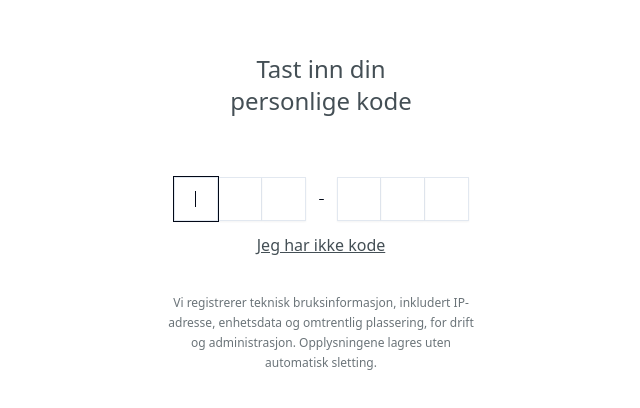
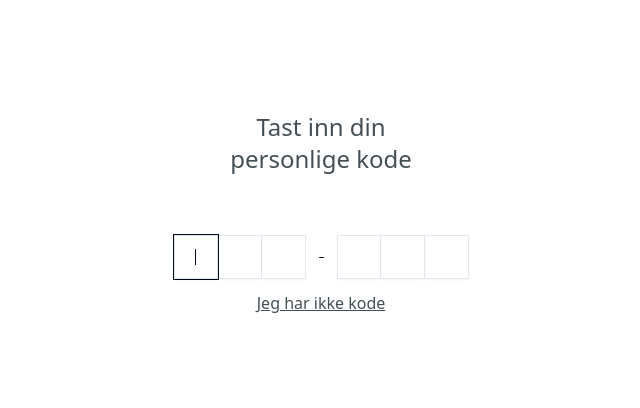
Before and after one commit to notbigmam4/frontend, a React (Vite) app: page / in a window 1280 px wide. Shown: the part 150-558 px from the top of the page, without its empty margins (319-959 px from the left). Built offline with nearby package versions, Linux system fonts and the light colour scheme; no server answers.

Commit message:
remove disclaimer

```diff
--- a/src/pages/Landing.tsx
+++ b/src/pages/Landing.tsx
@@ -107,14 +107,6 @@ const Landing = () => {
                 <NavLink to={'/contact'} className=' cursor-pointer underline text-[#444f55] mt-0'>Jeg har ikke kode</NavLink>
 
             }
-            <p className='mt-6 max-w-[320px] text-center text-xs leading-5 text-[#6b7479]'>
-                Vi registrerer teknisk bruksinformasjon, inkludert IP-adresse,
-                enhetsdata og omtrentlig plassering, for drift og administrasjon.
-                Opplysningene lagres uten automatisk sletting.
-            </p>
-
-
-
         </div>
     )
 }
```
